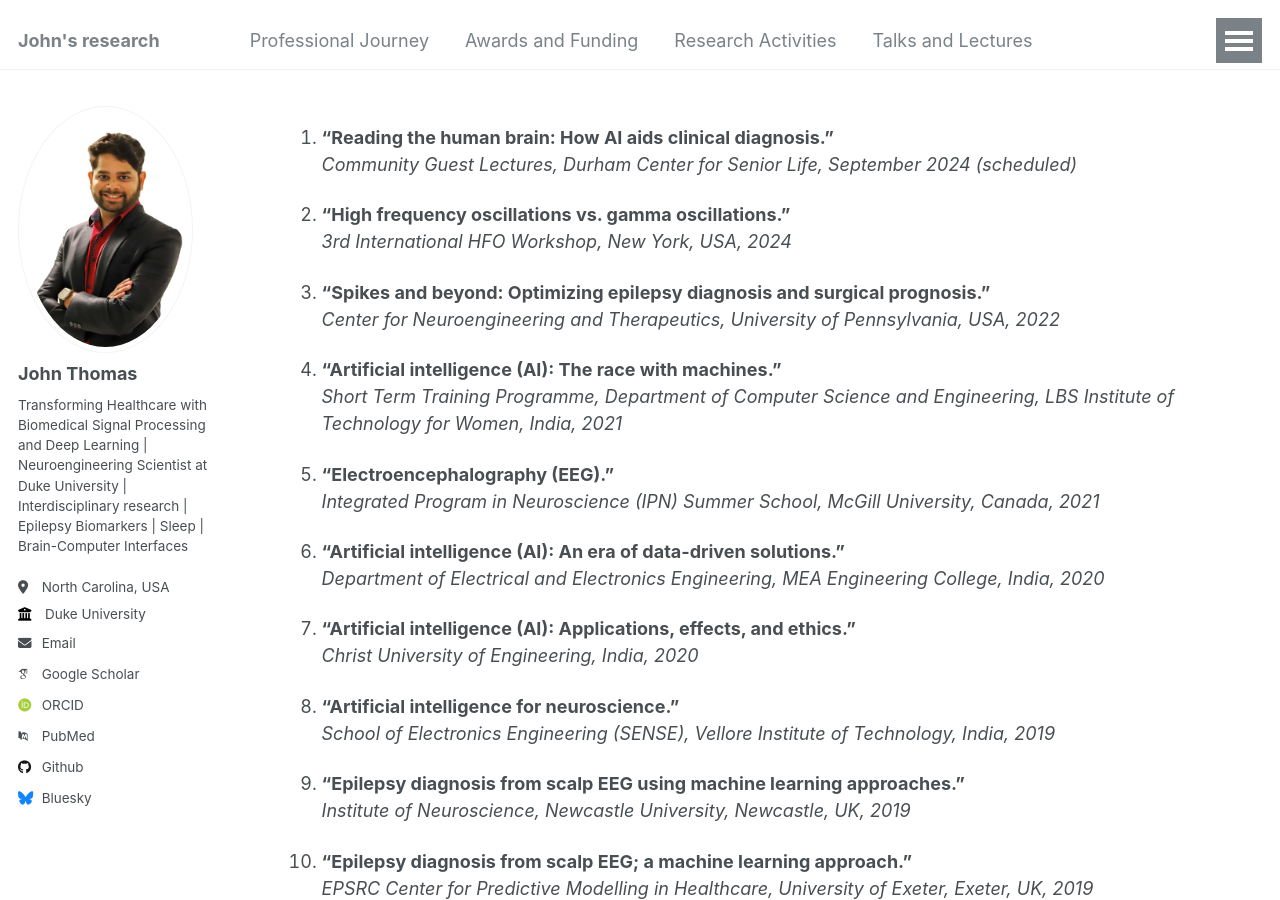
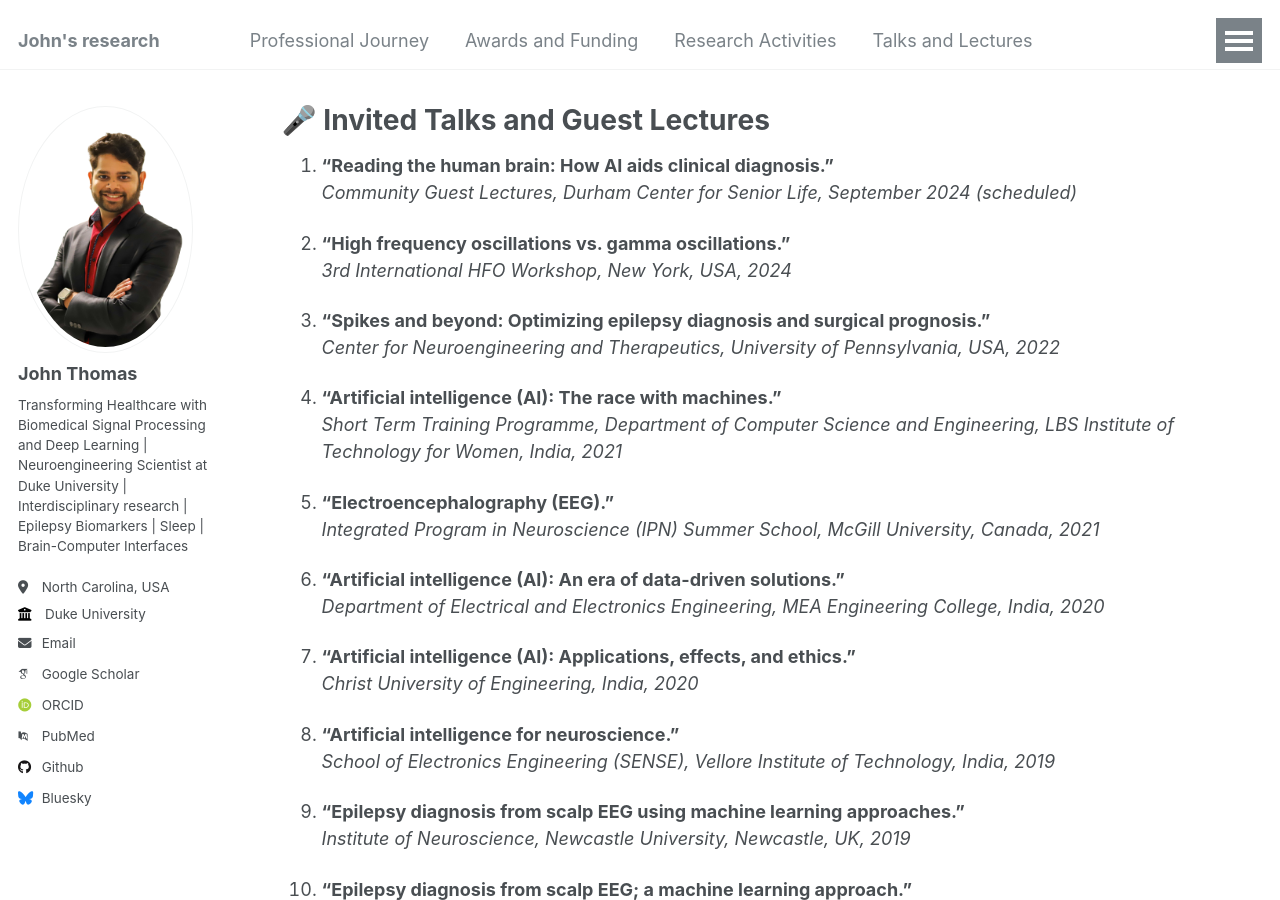
Before and after one commit to johnthomasphd/johnthomasphd.github.io, a Jekyll site: the page built from _pages/talks.md, in a window 1280 px wide and 900 px high. Built offline with Jekyll 4.4.1, drawn with Linux system fonts in a browser that asks for light colours; some web fonts are replaced.

Commit message:
Update talks.md

```diff
--- a/_pages/talks.md
+++ b/_pages/talks.md
@@ -1,6 +1,6 @@
 ---
 layout: archive
-title: ""
+title: "🎤 Invited Talks and Guest Lectures"
 permalink: /talks/
 author_profile: true
 ---
```
